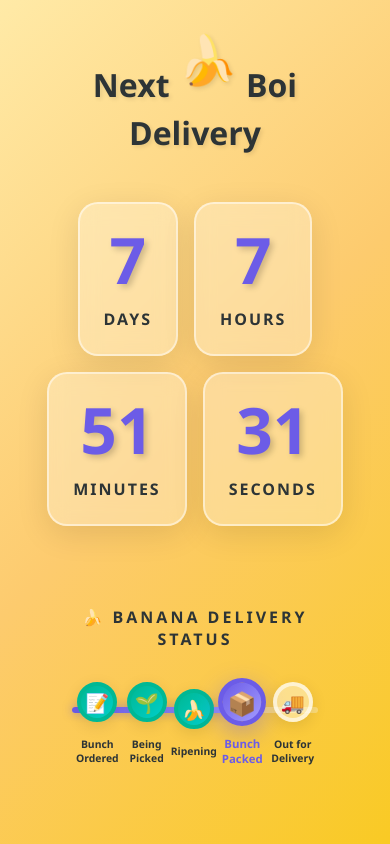
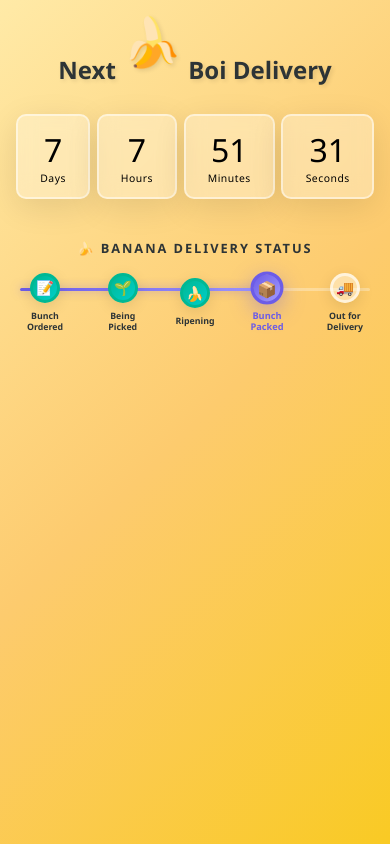
Before and after one commit to StephenCronk/bananatracking, a plain HTML site: page index.html in a window 390 px wide. Drawn offline with Linux system fonts and the light colour scheme.

Commit message:
Add banana-themed order status trackermobile

```diff
--- a/index.html
+++ b/index.html
@@ -18,21 +18,24 @@
             display: flex;
             align-items: center;
             justify-content: center;
-            overflow: hidden;
+            overflow-x: hidden;
+            overflow-y: auto;
         }
 
         .hero {
             text-align: center;
             width: 100%;
-            padding: 2rem;
+            max-width: 100%;
+            padding: clamp(1rem, 3vw, 2rem);
         }
 
         h1 {
-            font-size: clamp(2rem, 6vw, 4rem);
+            font-size: clamp(1.5rem, 6vw, 4rem);
             color: #2d3436;
-            margin-bottom: 3rem;
+            margin-bottom: clamp(1.5rem, 4vw, 3rem);
             text-shadow: 2px 2px 4px rgba(0, 0, 0, 0.1);
             font-weight: 800;
+            line-height: 1.2;
         }
 
         .emoji {
@@ -49,17 +52,20 @@
         .countdown {
             display: flex;
             justify-content: center;
-            gap: clamp(1rem, 4vw, 4rem);
-            margin-bottom: 2rem;
+            gap: clamp(0.5rem, 3vw, 4rem);
+            margin-bottom: clamp(1rem, 3vw, 2rem);
             flex-wrap: wrap;
+            padding: 0 0.5rem;
         }
 
         .time-unit {
             background: rgba(255, 255, 255, 0.3);
             backdrop-filter: blur(10px);
-            border-radius: 20px;
-            padding: clamp(1.5rem, 4vw, 3rem);
-            min-width: clamp(120px, 20vw, 200px);
+            border-radius: clamp(12px, 3vw, 20px);
+            padding: clamp(1rem, 3vw, 3rem);
+            min-width: clamp(70px, 18vw, 200px);
+            flex: 1 1 auto;
+            max-width: 200px;
             box-shadow: 0 8px 32px rgba(0, 0, 0, 0.1);
             border: 2px solid rgba(255, 255, 255, 0.5);
             transition: transform 0.3s ease;
@@ -67,10 +73,7 @@
 
         .time-unit:hover {
             transform: translateY(-10px);
-        }
-
-        .number {
-            font-size: clamp(4rem, 12vw, 10rem);
+        }2.5rem, 10vw, 10rem);
             font-weight: 900;
             color: #6c5ce7;
             line-height: 1;
@@ -79,9 +82,12 @@
         }
 
         .label {
-            font-size: clamp(1rem, 2.5vw, 2rem);
+            font-size: clamp(0.7rem, 2vw, 2rem);
             color: #2d3436;
             font-weight: 600;
+            text-transform: uppercase;
+            margin-top: clamp(0.5rem, 1vw, 1rem);
+            letter-spacing: clamp(1px, 0.3vw, 2px)
             text-transform: uppercase;
             margin-top: 1rem;
             letter-spacing: 2px;
@@ -96,20 +102,20 @@
         }
 
         .status-tracker {
-            margin-top: 3rem;
-            padding: 2rem;
+            margin-top: clamp(1.5rem, 4vw, 3rem);
+            padding: clamp(1rem, 3vw, 2rem);
             max-width: 900px;
             margin-left: auto;
             margin-right: auto;
         }
 
         .status-title {
-            font-size: clamp(1rem, 2vw, 1.5rem);
+            font-size: clamp(0.9rem, 2.5vw, 1.5rem);
             color: #2d3436;
             font-weight: 700;
-            margin-bottom: 2rem;
+            margin-bottom: clamp(1.5rem, 3vw, 2rem);
             text-transform: uppercase;
-            letter-spacing: 3px;
+            letter-spacing: clamp(1px, 0.5vw, 3px);
         }
 
         .progress-container {
@@ -190,34 +196,115 @@
         }
 
         @media (max-width: 768px) {
+            body {
+                overflow-y: auto;
+                align-items: flex-start;
+                padding: 1rem 0;
+            }
+
+            .hero {
+                padding: 1rem 0.5rem;
+            }
+
+            h1 {
+                margin-bottom: 1.5rem;
+            }
+
+            .countdown {
+                gap: 0.5rem;
+                margin-bottom: 1.5rem;
+            }
+
+            .time-unit {
+                min-width: 70px;
+                padding: 1rem 0.5rem;
+            }
+
+            .time-unit:hover {
+                transform: none;
+            }
+
+            .number {
+                font-size: clamp(2rem, 10vw, 3rem);
+            }
+
             .progress-container {
-                padding: 0 0.5rem;
+                padding: 0 0.25rem;
             }
 
             .status-circle {
-                width: 40px;
-                height: 40px;
-                font-size: 1.2rem;
+                width: 35px;
+                height: 35px;
+                font-size: 1rem;
+            }
+
+            .status-step.active .status-circle {
+                transform: scale(1.1);
             }
 
             .status-label {
-                font-size: 0.65rem;
-                max-width: 70px;
+                font-size: 0.6rem;
+                max-width: 60px;
+                margin-top: 0.5rem;
+            }
+
+            .status-step.active .status-label {
+                transform: scale(1.05);
             }
 
             .progress-line {
-                left: 0.5rem;
-                right: 0.5rem;
+                left: 0.25rem;
+                right: 0.25rem;
+                top: 17px;
+                height: 4px;
+            }
+
+            .status-tracker {
+                margin-top: 1.5rem;
+                padding: 1rem 0.5rem;
             }
         }
 
-        @media (max-width: 768px) {
+        @media (max-width: 480px) {
             .countdown {
-                gap: 1rem;
+                gap: 0.4rem;
             }
 
             .time-unit {
-                min-width: 100px;
+                min-width: 65px;
+                padding: 0.75rem 0.4rem;
+                border-radius: 10px;
+            }
+
+            .number {
+                font-size: 2rem;
+            }
+
+            .label {
+                font-size: 0.65rem;
+                letter-spacing: 0.5px;
+            }
+
+            .status-circle {
+                width: 30px;
+                height: 30px;
+                font-size: 0.9rem;
+                border-width: 3px;
+            }
+
+            .status-label {
+                font-size: 0.55rem;
+                max-width: 50px;
+            }
+
+            .progress-line {
+                top: 15px;
+                height: 3px;
+            }
+
+            .status-title {
+                font-size: 0.8rem;
+                margin-bottom: 1rem;
             }
         }
     </style>
```
